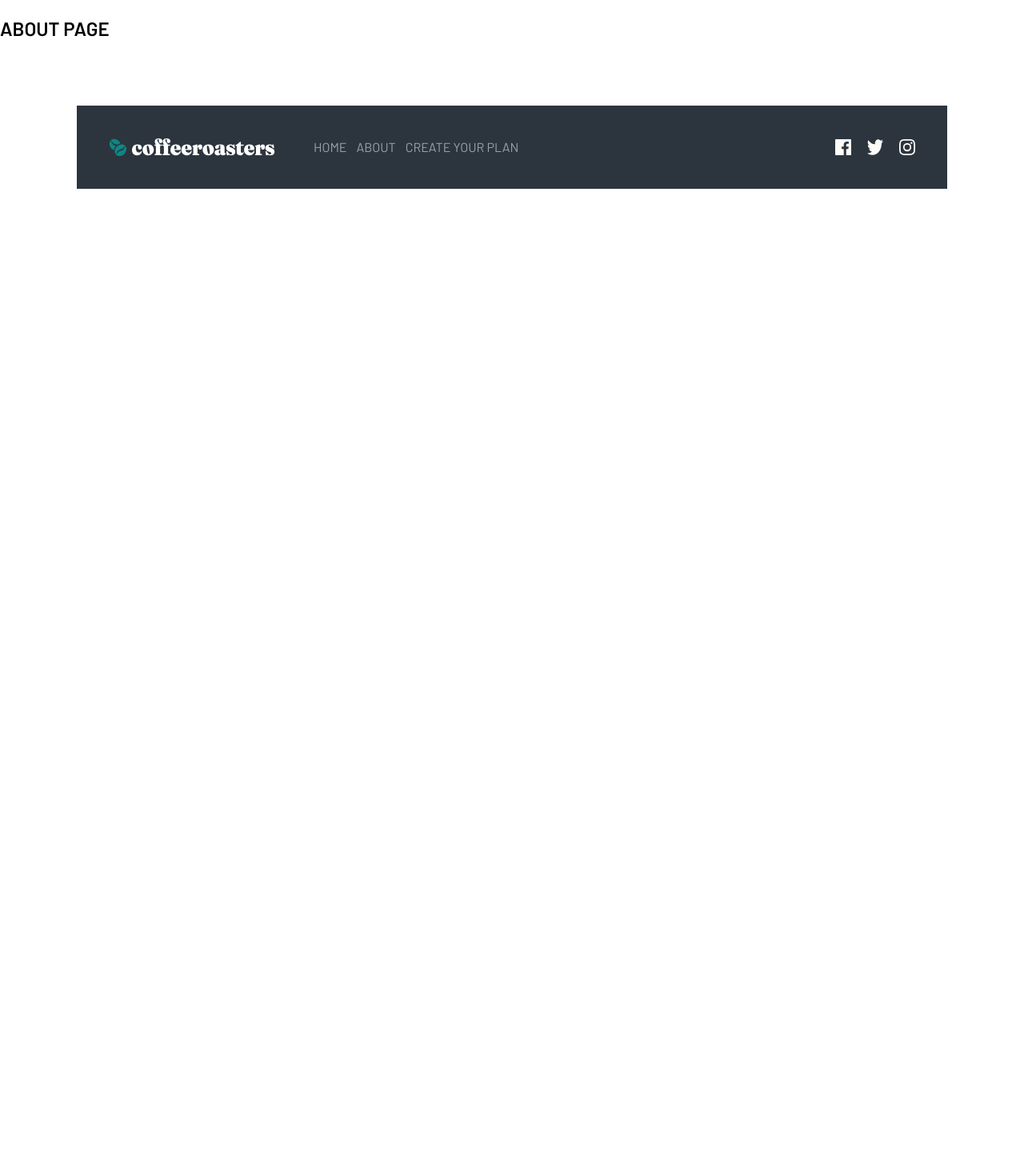
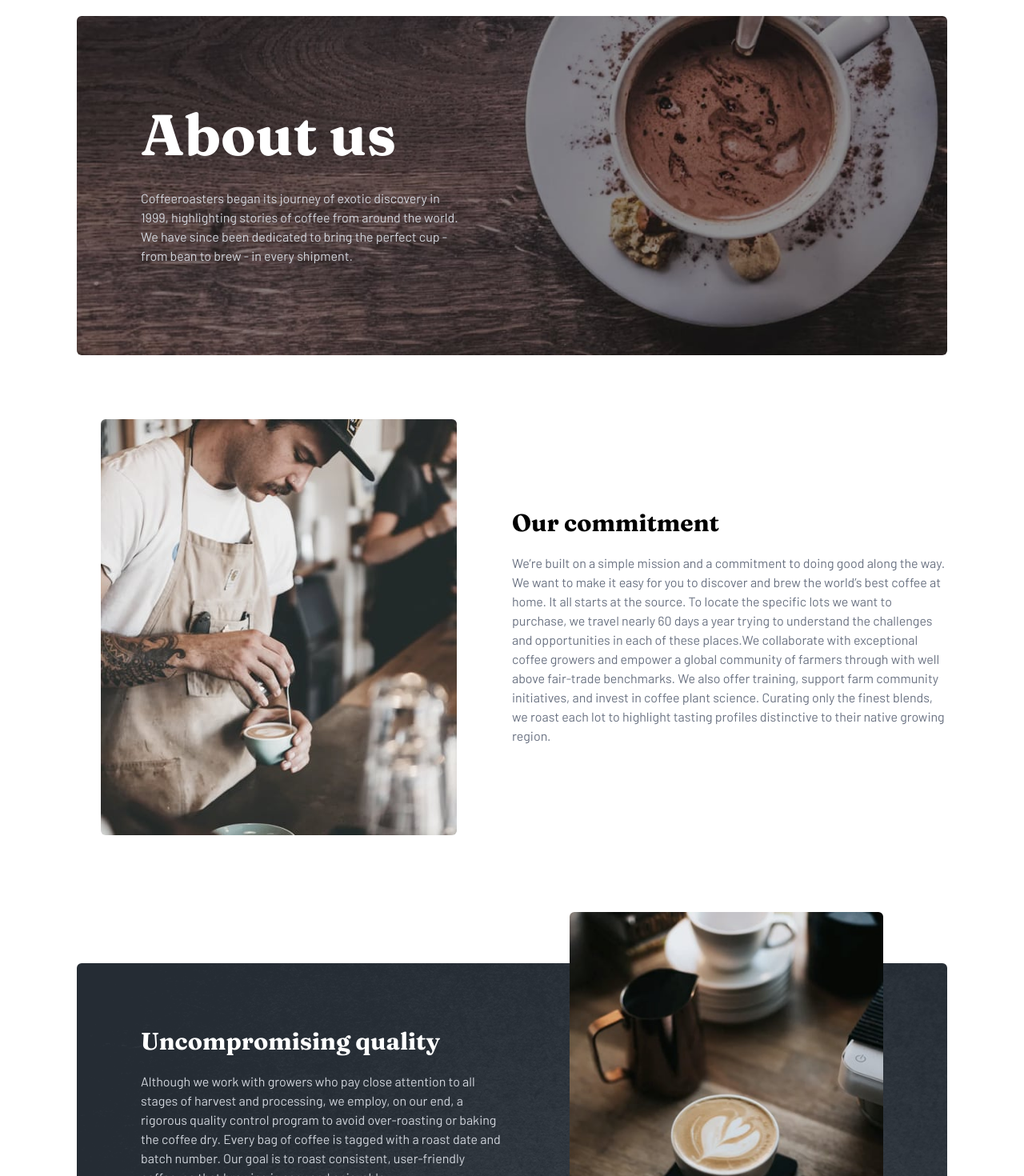
Before and after one commit to FrancoRaymond/coffeeroasters, a React (Vite) app: page /about in a window 1280 px wide. Shown: the part 60-1530 px from the top of the page at 80% size. Before the commit the page ends 800 px from the top, so only its background shows below. Built offline with nearby package versions, Linux system fonts and the light colour scheme.

Commit message:
added about hero, commitment and quality sections

```diff
--- /dev/null
+++ b/src/components/ScrollTop.jsx
@@ -0,0 +1,14 @@
+import { useEffect } from "react";
+import { useLocation } from "react-router-dom";
+
+const ScrollTop = () => {
+  const { pathname } = useLocation();
+
+  useEffect(() => {
+    window.scrollTo(0, 0);
+  }, [pathname]);
+
+  return null;
+};
+
+export default ScrollTop;
--- /dev/null
+++ b/src/components/about/Commitment.jsx
@@ -0,0 +1,22 @@
+import React from 'react'
+import commitMobile from '../../assets/images/about/mobile/image-commitment.jpg'
+import commitTablet from '../../assets/images/about/tablet/image-commitment.jpg'
+import commitDesktop from '../../assets/images/about/desktop/image-commitment.jpg'
+
+const Commitment = () => {
+  return (
+    <div className='flex flex-col gap-10 sm:flex-row md:items-center'>
+        <picture className='mx-auto'>
+            <source media="(min-width: 1024px)" srcSet={commitDesktop} className='rounded-md'/>
+            <source media="(min-width: 640px)" srcSet={commitTablet} className='rounded-md'/>
+            <img src={commitMobile} alt="Our commitment" className='rounded-md'/>
+        </picture>
+        <div className='text-center sm:text-left sm:w-1/2'>
+            <h1 className='text-xl md:text-2xl lg:text-3xl'>Our commitment</h1>
+            <p className='text-gray-500 mt-5'>We’re built on a simple mission and a commitment to doing good along the way. We want to make it easy for you to discover and brew the world’s best coffee at home. It all starts at the source. To locate the specific lots we want to purchase, we travel nearly 60 days a year trying to understand the challenges and opportunities in each of these places.We collaborate with exceptional coffee growers and empower a global community of farmers through with well above fair-trade benchmarks. We also offer training, support farm community initiatives, and invest in coffee plant science. Curating only the finest blends, we roast each lot to highlight tasting profiles distinctive to their native growing region.</p>
+        </div>
+    </div>
+  )
+}
+
+export default Commitment;
--- /dev/null
+++ b/src/components/about/Quality.jsx
@@ -0,0 +1,22 @@
+import React from 'react'
+import qualityMobile from '../../assets/images/about/mobile/image-quality.jpg'
+import qualityTablet from '../../assets/images/about/tablet/image-quality.jpg'
+import qualityDesktop from '../../assets/images/about/desktop/image-quality.jpg'
+
+const Quality = () => {
+  return (
+    <div className='quality rounded-md mt-40 px-5 md:px-10 lg:px-20 py-10 flex flex-col gap-10 lg:py-20 md:flex-row-reverse'>
+        <picture className='rounded-md mx-auto'>
+            <source media="(min-width: 768px)" srcSet={qualityDesktop} className='rounded-md'/>
+            <source media="(min-width: 640px)" srcSet={qualityTablet} className='rounded-md' />
+            <img src={qualityMobile} alt="Our commitment" className='rounded-md -mt-28 lg:-mt-36'/>
+        </picture>
+        <div className='text-center md:text-left md:w-[90%] lg:w-[60%] lg:pr-10'>
+            <h1 className='text-xl text-white md:text-2xl lg:text-3xl'>Uncompromising quality</h1>
+            <p className='text-gray-300 mt-5'>Although we work with growers who pay close attention to all stages of harvest and processing, we employ, on our end, a rigorous quality control program to avoid over-roasting or baking the coffee dry. Every bag of coffee is tagged with a roast date and batch number. Our goal is to roast consistent, user-friendly coffee, so that brewing is easy and enjoyable.</p>
+        </div>
+    </div>
+  )
+}
+
+export default Quality;
--- a/src/index.css
+++ b/src/index.css
@@ -30,15 +30,22 @@ body{
 .createPlanHero{
     background: url('./assets/images/plan/mobile/image-hero-blackcup.jpg') no-repeat center center / cover;
 }
+.quality,
 article{
     background: url('./assets/images/plan/desktop/bg-steps.png') no-repeat center center / cover;
 }
 article h3 span{
     @apply text-[#0e8684]
 }
+.aboutHero{
+    background: url('./assets/images/about/mobile/image-hero-whitecup.jpg') no-repeat center center / cover;
+}
 @media (min-width: 640px){
     .hero{
         background: url('/src/assets/images/home/tablet/image-hero-coffeepress.jpg') no-repeat center center / cover;
+    }
+    .aboutHero{
+        background: url('./assets/images/about/tablet/image-hero-whitecup.jpg') no-repeat center center / cover;
     }
     .createPlanHero{
         background: url('./assets/images/plan/tablet/image-hero-blackcup.jpg') no-repeat center center / cover;
@@ -48,6 +55,9 @@ article h3 span{
     .hero{
         background: url('/src/assets/images/home/desktop/image-hero-coffeepress.jpg') no-repeat center center / cover;
     }
+    .aboutHero{
+        background: url('./assets/images/about/desktop/image-hero-whitecup.jpg') no-repeat center center / cover;
+    }
     .createPlanHero{
         background: url('./assets/images/plan/desktop/image-hero-blackcup.jpg') no-repeat center center / cover;
     }
--- a/src/pages/About.jsx
+++ b/src/pages/About.jsx
@@ -1,11 +1,20 @@
 import React from 'react'
+import Commitment from '../components/about/Commitment'
+import Quality from '../components/about/Quality'
+import ScrollTop from '../components/ScrollTop'
 
 const About = () => {
   return (
-    <div className='text-2xl font-semibold pt-20'>
-        ABOUT PAGE
+    <div className='px-2 sm:px-5 md:px-10 lg:px-24'>
+      <ScrollTop />
+      <div className='aboutHero my-20 py-28 px-3 flex flex-col gap-6 md:gap-8 lg:py-28 text-center rounded-md items-center sm:text-left sm:items-start sm:px-10 md:px-14 lg:px-20'>
+        <h1 className='text-5xl text-white md:text-6xl lg:text-7xl'>About us</h1>
+        <p className='text-gray-300 sm:max-w-[400px]'>Coffeeroasters began its journey of exotic discovery in 1999, highlighting stories of coffee from around the world. We have since been dedicated to bring the perfect cup - from bean to brew - in every shipment.</p>
+    </div>
+    <Commitment />
+    <Quality />
     </div>
   )
 }
 
-export default About
+export default About;
--- a/src/pages/Createplan.jsx
+++ b/src/pages/Createplan.jsx
@@ -1,10 +1,12 @@
 import React from 'react'
 import CreatePlanSteps from '../components/createplan/CreatePlanSteps';
 import PlanForm from '../components/createplan/PlanForm';
+import ScrollTop from '../components/ScrollTop'
 
 const Createplan = () => {
   return (
     <div className='px-2 sm:px-5 md:px-10 lg:px-24'>
+      <ScrollTop />
       <div className='createPlanHero my-20 py-28 px-3 flex flex-col gap-6 md:gap-8 lg:py-28 text-center rounded-md items-center sm:text-left sm:items-start sm:px-10 md:px-14 lg:px-20'>
         <h1 className='text-5xl text-white md:text-6xl lg:text-7xl'>Create a plan</h1>
         <p className='text-gray-300 sm:max-w-[400px]'>Build a subscription plan that best fits your needs. We offer an assortment of the best artisan coffees from around the globe delivered fresh to your door.</p>
--- a/src/pages/Home.jsx
+++ b/src/pages/Home.jsx
@@ -3,10 +3,12 @@ import { Link } from 'react-router-dom'
 import Collection from '../components/home/Collection'
 import Chooseus from '../components/home/Chooseus'
 import Howitworks from '../components/home/Howitworks'
+import ScrollTop from '../components/ScrollTop'
 
 const Home = () => {
   return (
     <div className='px-2 sm:px-5 md:px-10 lg:px-24'>
+      <ScrollTop />
       <div className='hero my-20 py-28 px-3 flex flex-col gap-6 md:gap-8 lg:py-28 text-center rounded-md items-center sm:text-left sm:items-start sm:px-10 md:px-14 lg:px-20'>
         <h1 className='text-5xl text-white md:text-6xl lg:text-7xl'>Great coffee<br/> made simple.</h1>
         <p className='text-gray-400 sm:max-w-[400px]'>Start your mornings with the world’s best coffees. Try our expertly curated artisan coffees from our best roasters delivered directly to your door, at your schedule.</p>
```
